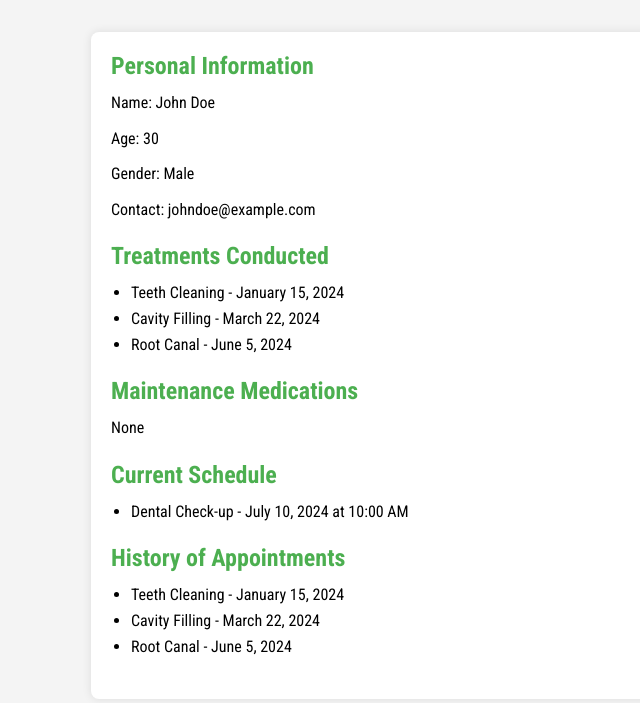
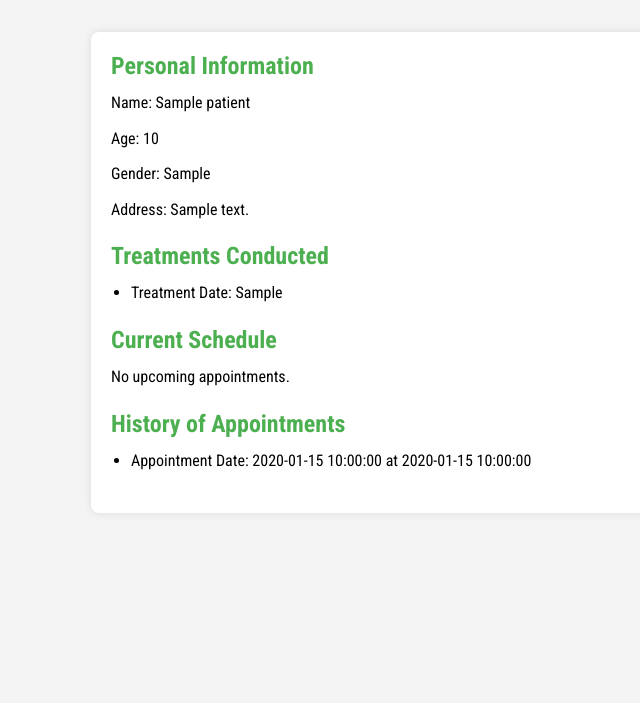
Before and after one commit to Daax06/SmileSync, a PHP site: page /patientprofile.php in a window 1280 px wide. Shown: the part 58-761 px from the top of the page, without its empty margins (49-689 px from the left). Run offline with PHP 8.4, Linux system fonts and the light colour scheme; tables that the repository leaves empty or names only in its code hold one stand-in row (values such as "Sample post").

Commit message:
Update patientprofile.php

```diff
--- a/patientprofile.php
+++ b/patientprofile.php
@@ -6,14 +6,12 @@
     <title>SmileSync - Patient Page</title>
     <style>
         @import url('https://fonts.googleapis.com/css2?family=Roboto+Condensed:wght@100;400;700&display=swap');
-
         * {
             margin: 0;
             padding: 0;
             box-sizing: border-box;
             font-family: 'Roboto Condensed', sans-serif;
         }
-
         body {
             background-color: #f4f4f4;
             padding-top: 70px; /* Add padding-top to make space for the fixed header */
@@ -116,43 +114,83 @@
     </header>
 
     <div class="container">
-        <div class="section">
-            <h2>Personal Information</h2>
-            <p>Name: John Doe</p>
-            <p>Age: 30</p>
-            <p>Gender: Male</p>
-            <p>Contact: johndoe@example.com</p>
-        </div>
+        <?php
+        // Database connection details
+        $servername = "localhost";
+        $username = "root";
+        $password = "";
+        $dbname = "patient_database";
 
-        <div class="section">
-            <h2>Treatments Conducted</h2>
-            <ul>
-                <li>Teeth Cleaning - January 15, 2024</li>
-                <li>Cavity Filling - March 22, 2024</li>
-                <li>Root Canal - June 5, 2024</li>
-            </ul>
-        </div>
+        // Create connection
+        $conn = new mysqli($servername, $username, $password, $dbname);
 
-        <div class="section">
-            <h2>Maintenance Medications</h2>
-            <p>None</p>
-        </div>
+        // Check connection
+        if ($conn->connect_error) {
+            die("Connection failed: " . $conn->connect_error);
+        }
 
-        <div class="section">
-            <h2>Current Schedule</h2>
-            <ul>
-                <li>Dental Check-up - July 10, 2024 at 10:00 AM</li>
-            </ul>
-        </div>
+        $patientID = 1; // Assume patient ID is 1 for demonstration purposes
 
-        <div class="section">
-            <h2>History of Appointments</h2>
-            <ul>
-                <li>Teeth Cleaning - January 15, 2024</li>
-                <li>Cavity Filling - March 22, 2024</li>
-                <li>Root Canal - June 5, 2024</li>
-            </ul>
-        </div>
+        // Fetch personal information
+        $sql = "SELECT PatientName, Age, Gender, Address FROM Patient WHERE PatientID = $patientID";
+        $result = $conn->query($sql);
+        if ($result->num_rows > 0) {
+            $row = $result->fetch_assoc();
+            echo "<div class='section'>
+                    <h2>Personal Information</h2>
+                    <p>Name: " . $row['PatientName'] . "</p>
+                    <p>Age: " . $row['Age'] . "</p>
+                    <p>Gender: " . $row['Gender'] . "</p>
+                    <p>Address: " . $row['Address'] . "</p>
+                </div>";
+        } else {
+            echo "<div class='section'><h2>Personal Information</h2><p>No information available.</p></div>";
+        }
+
+        // Fetch treatments conducted
+        $sql = "SELECT TreatmentStart FROM Progress WHERE PatientID = $patientID";
+        $result = $conn->query($sql);
+        if ($result->num_rows > 0) {
+            echo "<div class='section'><h2>Treatments Conducted</h2><ul>";
+            while ($row = $result->fetch_assoc()) {
+                echo "<li>Treatment Date: " . $row['TreatmentStart'] . "</li>";
+            }
+            echo "</ul></div>";
+        } else {
+            echo "<div class='section'><h2>Treatments Conducted</h2><p>No treatments conducted.</p></div>";
+        }
+
+        // Fetch current schedule
+        $sql = "SELECT Date, Time FROM Scheduling WHERE PatientID = $patientID AND Date >= CURDATE() ORDER BY Date, Time LIMIT 1";
+        $result = $conn->query($sql);
+        if ($result->num_rows > 0) {
+            $row = $result->fetch_assoc();
+            echo "<div class='section'>
+                    <h2>Current Schedule</h2>
+                    <ul>
+                        <li>Dental Check-up - " . $row['Date'] . " at " . $row['Time'] . "</li>
+                    </ul>
+                </div>";
+        } else {
+            echo "<div class='section'><h2>Current Schedule</h2><p>No upcoming appointments.</p></div>";
+        }
+
+        // Fetch history of appointments
+        $sql = "SELECT Date, Time FROM Scheduling WHERE PatientID = $patientID AND Date < CURDATE() ORDER BY Date DESC";
+        $result = $conn->query($sql);
+        if ($result->num_rows > 0) {
+            echo "<div class='section'><h2>History of Appointments</h2><ul>";
+            while ($row = $result->fetch_assoc()) {
+                echo "<li>Appointment Date: " . $row['Date'] . " at " . $row['Time'] . "</li>";
+            }
+            echo "</ul></div>";
+        } else {
+            echo "<div class='section'><h2>History of Appointments</h2><p>No past appointments.</p></div>";
+        }
+
+        // Close connection
+        $conn->close();
+        ?>
     </div>
 </body>
 </html>
```
